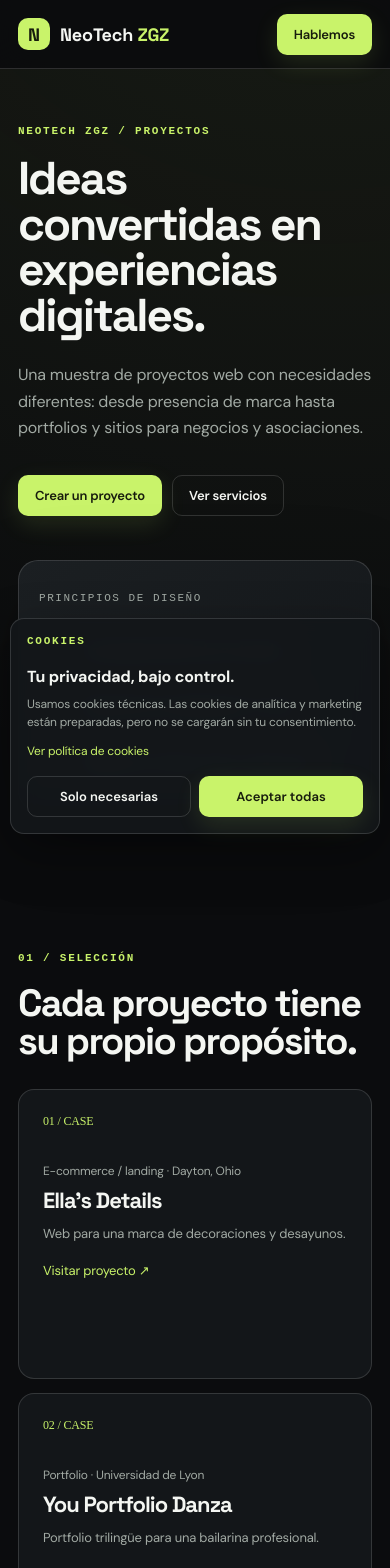
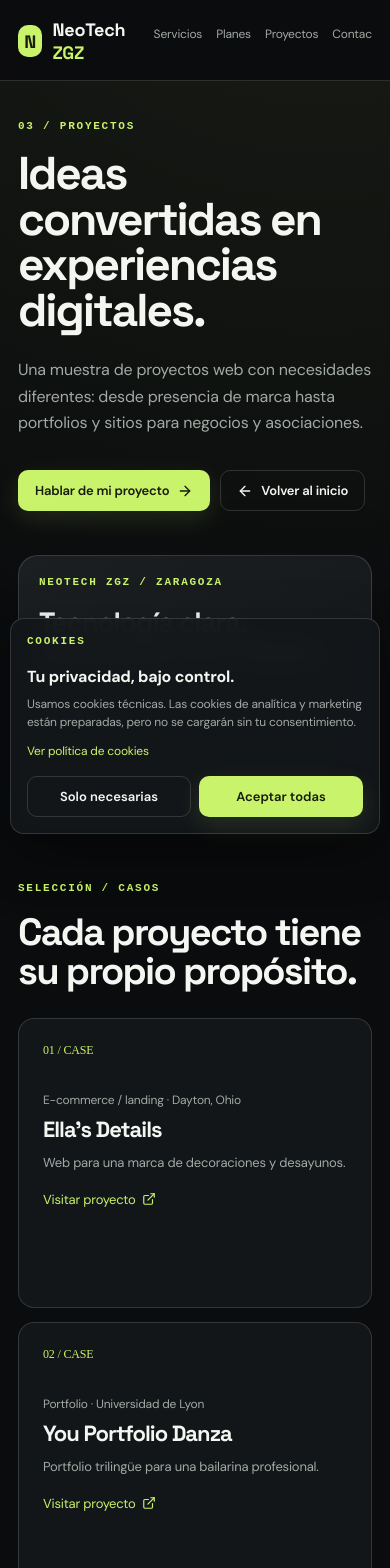
Before and after one commit to Jasondevtech276/neotechzgz.vercel.app, a Next.js app: page /proyectos in a window 390 px wide. Shown: the top 1568 px of the page. Built offline with nearby package versions, Linux system fonts and the light colour scheme.

Commit message:
refactor: use shared responsive inner-page layout for portfolio

```diff
--- a/app/proyectos/page.tsx
+++ b/app/proyectos/page.tsx
@@ -1,4 +1,6 @@
 import type { Metadata } from 'next'
+import { ExternalLink } from 'lucide-react'
+import { InnerPage } from '@/components/inner-page'
 
 export const metadata: Metadata = {
   title: 'Proyectos web | NeoTech ZGZ',
@@ -15,11 +17,27 @@ const projects = [
 ]
 
 export default function ProjectsPage() {
-  return <main className="site">
-    <header className="site-header"><nav><a href="/" className="brand"><span className="brand-mark">N</span><span>NeoTech <em>ZGZ</em></span></a><div className="desktop-nav"><a href="/servicios">Servicios</a><a href="/sobre-neotech">Sobre NeoTech</a><a href="/legal">Información legal</a></div><a href="/#contacto" className="button button-primary">Hablemos</a></nav></header>
-    <section className="hero"><div className="hero-copy"><p className="eyebrow">NEOTECH ZGZ / PROYECTOS</p><h1>Ideas convertidas en experiencias digitales.</h1><p className="lede">Una muestra de proyectos web con necesidades diferentes: desde presencia de marca hasta portfolios y sitios para negocios y asociaciones.</p><div className="hero-actions"><a className="button button-primary" href="/#contacto">Crear un proyecto</a><a className="button button-quiet" href="/servicios">Ver servicios</a></div></div><aside className="hero-panel"><p className="panel-label">Principios de diseño</p><div className="process-row"><span>01</span><p>Contenido fácil de entender</p></div><div className="process-row"><span>02</span><p>Experiencia adaptada a móvil</p></div><div className="process-row"><span>03</span><p>Objetivos claros para cada web</p></div></aside></section>
-    <section className="section"><div className="section-inner"><p className="eyebrow">01 / Selección</p><h2>Cada proyecto tiene su propio propósito.</h2><div className="project-grid">{projects.map(project => <article className="project-card" key={project.index}><span className="project-index">{project.index} / CASE</span><p>{project.type} · {project.location}</p><h3>{project.name}</h3><span>{project.detail}</span><a href={project.url} target="_blank" rel="noreferrer">Visitar proyecto ↗</a></article>)}</div></div></section>
-    <section className="tracking"><div className="section-inner tracking-grid"><div><p className="eyebrow">02 / Tu idea</p><h2>La siguiente historia puede ser la tuya.</h2><p className="lede">Cuéntame qué quieres conseguir y lo convertimos en un alcance realista.</p></div><div className="hero-panel"><p className="panel-label">Siguiente paso</p><div className="process-row"><span>01</span><p>Objetivo y audiencia</p></div><div className="process-row"><span>02</span><p>Propuesta y presupuesto</p></div><div className="process-row"><span>03</span><p>Diseño, desarrollo y revisión</p></div><a className="button button-primary" href="/#contacto">Contactar con NeoTech ↗</a></div></div></section>
-    <footer><div><a href="/" className="brand"><span className="brand-mark">N</span><span>NeoTech <em>ZGZ</em></span></a><p>Diseño útil. Tecnología clara.</p></div><div className="footer-links"><a href="/servicios">Servicios</a><a href="/sobre-neotech">Sobre NeoTech</a><a href="/legal">Legal y privacidad</a></div></footer>
-  </main>
+  return (
+    <InnerPage eyebrow="03 / Proyectos" title="Ideas convertidas en experiencias digitales." description="Una muestra de proyectos web con necesidades diferentes: desde presencia de marca hasta portfolios y sitios para negocios y asociaciones.">
+      <p className="eyebrow">Selección / Casos</p>
+      <h2>Cada proyecto tiene su propio propósito.</h2>
+      <div className="project-grid">
+        {projects.map(project => (
+          <article className="project-card" key={project.index}>
+            <span className="project-index">{project.index} / CASE</span>
+            <p>{project.type} · {project.location}</p>
+            <h3>{project.name}</h3>
+            <span>{project.detail}</span>
+            <a href={project.url} target="_blank" rel="noopener noreferrer">Visitar proyecto <ExternalLink size={14} aria-hidden="true" /></a>
+          </article>
+        ))}
+      </div>
+      <div className="hero-panel" style={{ marginTop: 28 }}>
+        <p className="panel-label">Tu proyecto</p>
+        <h2>La siguiente historia puede ser la tuya.</h2>
+        <p className="lede">Cuéntanos qué quieres conseguir y definiremos un alcance realista antes de desarrollar.</p>
+        <a className="button button-primary" href="/contacto">Crear un proyecto ↗</a>
+      </div>
+    </InnerPage>
+  )
 }
```
